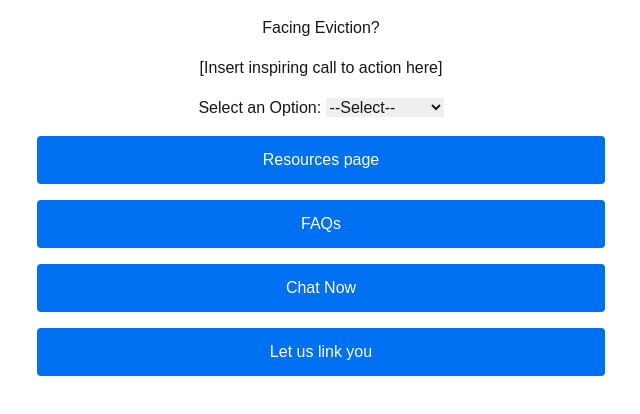
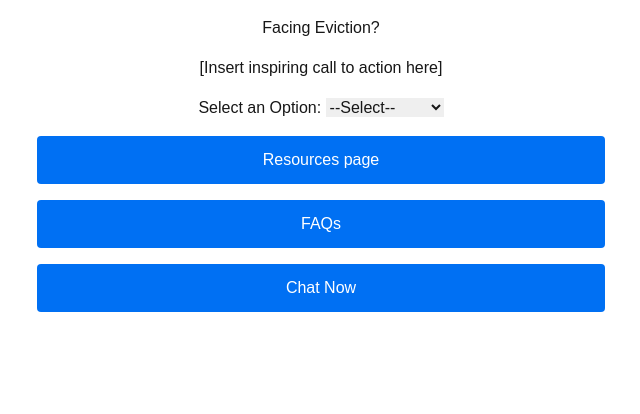
Before and after one commit to aerin-krebs/5915Eviction2, a Next.js app in the folder eviction2app/: page / in a window 1280 px wide. Shown: the top 414 px of the page, without its empty margins (319-959 px from the left). Built offline with nearby package versions, Linux system fonts and the light colour scheme.

Commit message:
removed buttom for merge

```diff
--- a/eviction2app/src/app/page.js
+++ b/eviction2app/src/app/page.js
@@ -36,9 +36,7 @@ export default function Home() {
         <Link href="/chat" style={styles.button}>
           Chat Now
         </Link>
-        <Link href="/decision-finder" style={styles.button}>
-          Let us link you
-        </Link>
+
 
       </div>
     </div>
```
